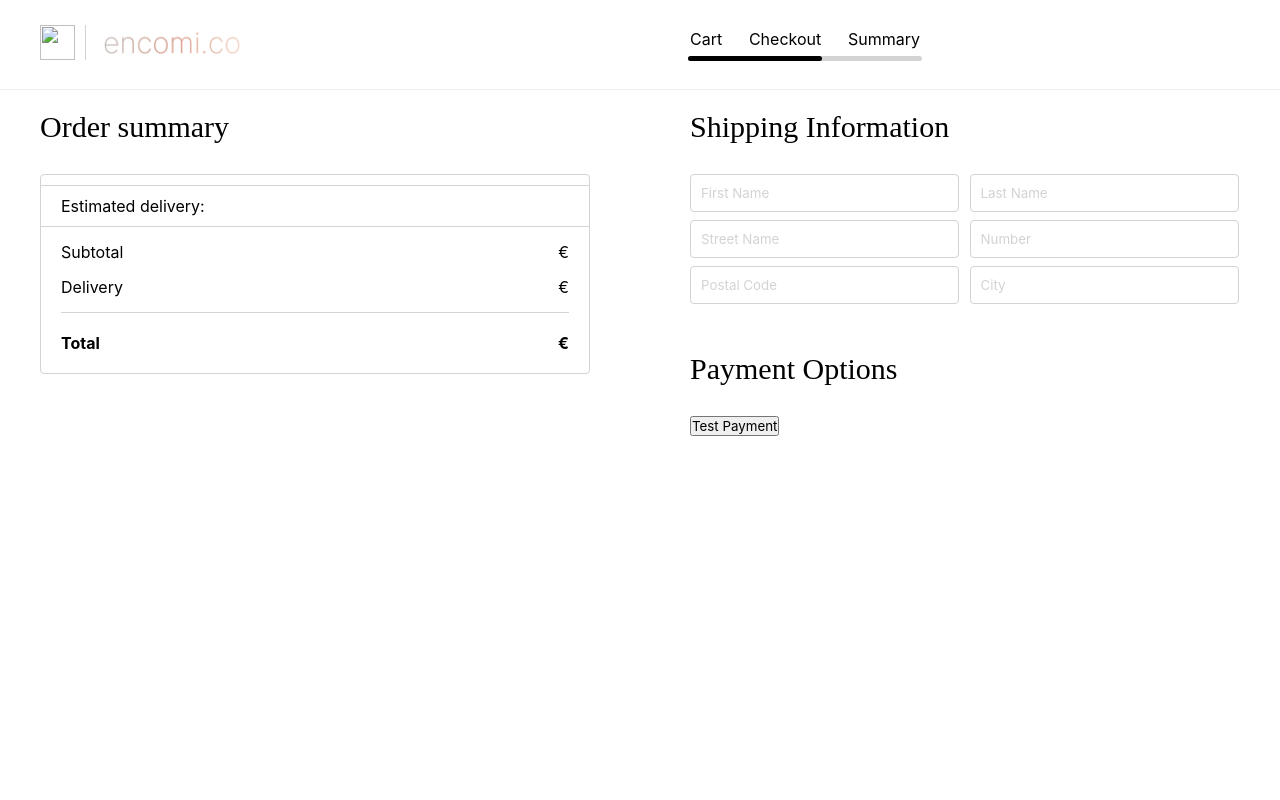
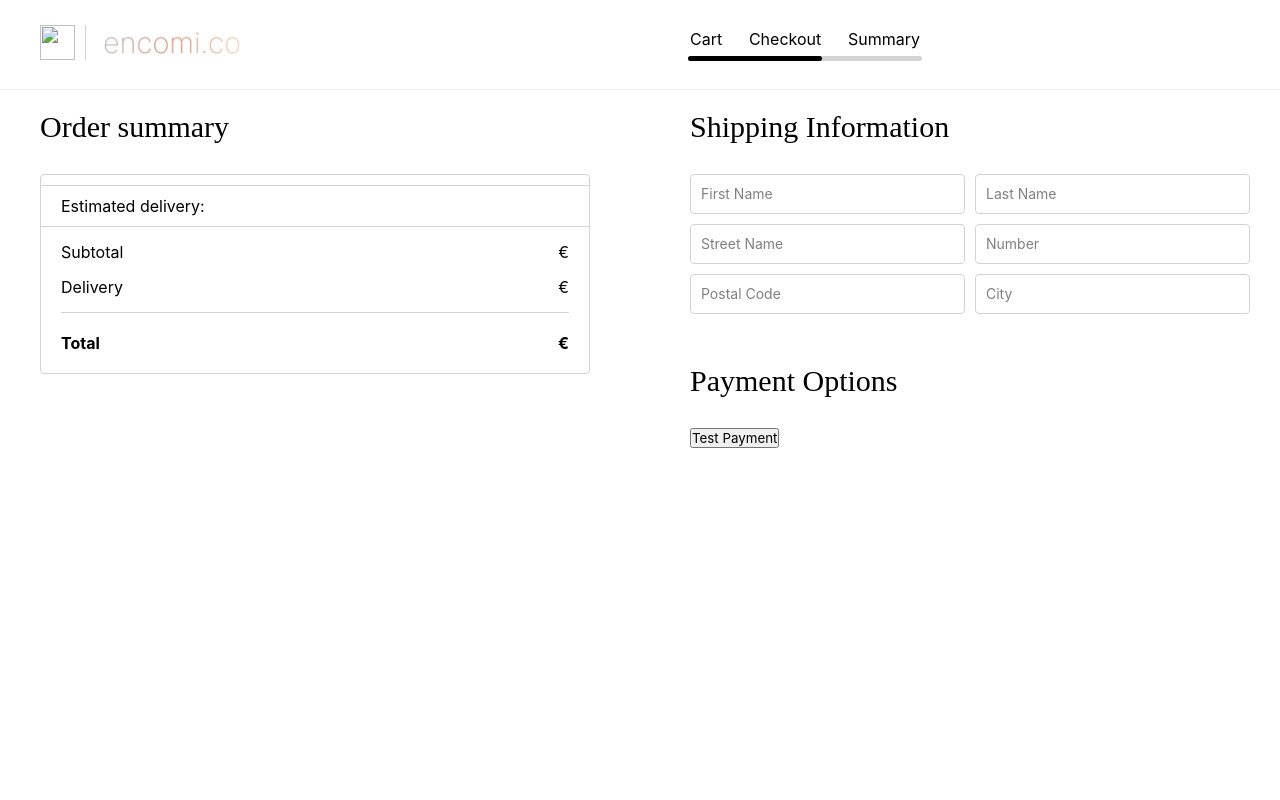
Before and after one commit to nicklas-rn/encomi, a Django app: template shop/templates/shop/checkout.html in a window 1280 px wide. Run offline with Django 3.2, Linux system fonts and the light colour scheme; the template is opened without the code that fills it, so the values that code supplies are empty; some libraries are stand-ins or nearby versions.

Commit message:
moving input fields done

```diff
--- a/shop/static/shop/checkout_style.css
+++ b/shop/static/shop/checkout_style.css
@@ -127,18 +127,15 @@
     font-family: 'Inria Serif', serif;
 }
 
-input::placeholder {
-    color: lightgrey;
-    opacity: 1;
+.shipping-information{
+    display: grid;
+    grid-template-columns: 50% 50%;
+    grid-column-gap: 10px;
 }
 
 .shipping-input {
     padding: 10px;
-    border: 1px solid lightgrey;
     border-radius: 4px;
-    margin-right: 6px;
-    margin-bottom: 8px;
-    width: calc(50% - 6px);
 }
 
 .shipping-input-right{
@@ -225,7 +222,6 @@ input::placeholder {
 
     .shipping-input {
         margin-right: 2px;
-        margin-bottom: 5px;
         width: calc(50% - 5px);
     }
 
--- a/shop/static/shop/style.css
+++ b/shop/static/shop/style.css
@@ -329,40 +329,20 @@ footer p, footer a, footer a:visited{
 
 :root {
     --body: #ffffff;
-    --text: #081114;
-    --text-light: #ACC3C9;
-    --primary: #ACC3C9;
-    --border: #D5E1E4;
-    --padding: 10px 20px;
-    --line-height: 24px;
-}
-
-#new-order-link{
-    background-color: EAF0F2;
-}
-
-#dashboard-link{
-    background-color: transparent;
-}
-
-.new-order{
-    width: 100%;
-    display: flex;
-    flex-direction: column;
-    align-items: center;
-}
-
-.form-wrapper{
-    max-width: 680px;
-    padding-bottom: 100px;
+    --text: black;
+    --text-light: grey;
+    --primary: grey;
+    --border: lightgrey;
+    --padding: 10px 10px;
+    --line-height: 18px;
 }
 
 .input-group {
-    width: calc(100%-4px);
+    width: auto;
     position: relative;
-    border: 2px solid var(--border);
-    border-radius: 8px;
-    margin-bottom: 20px;
+    border: 1px solid var(--border);
+    border-radius: 4px;
+    margin-bottom: 10px;
 }
 
 .input-group-wrapper{
@@ -400,7 +380,7 @@ footer p, footer a, footer a:visited{
     background-color: transparent;
     width: 100%;
     color: var(--text);
-    font-size: 18px;
+    font-size: 14px;
     line-height: var(--line-height);
     border-radius: 6px;
 }
@@ -424,8 +404,7 @@ footer p, footer a, footer a:visited{
     top: 0;
     left: 0;
     bottom: 0;
-    font-size: 16px;
-    font-size: 16px;
+    font-size: 14px;
     color: var(--text-light);
     cursor: text;
     transition: 0.1s;
@@ -437,13 +416,13 @@ footer p, footer a, footer a:visited{
 
 .input-group:focus-within label,
 .input-group .input:not(:placeholder-shown) ~ label {
-    padding: 0px 8px;
+    padding: 0px 5px;
     line-height: 14px;
     background-color: var(--body);
-    top: -14px;
-    left: 10px;
+    top: -8px;
+    left: 5px;
     bottom: auto;
-    font-size: 14;
+    font-size: 12;
     color: var(--text-light);
 }
 
--- a/shop/templates/shop/checkout.html
+++ b/shop/templates/shop/checkout.html
@@ -51,12 +51,30 @@
         <p class="shipping-information-heading">Shipping Information</p>
 
         <div class=" shipping-information">
-            <input type="text" class="shipping-input" id="firstname" name="firstname" placeholder="First Name">
-            <input type="text" class="shipping-input shipping-input-right" id="lastname" name="lastname" placeholder="Last Name">
-            <input type="text" class="shipping-input" id="streetname" name="streetname" placeholder="Street Name">
-            <input type="text" class="shipping-input shipping-input-right" id="number" name="number" placeholder="Number">
-            <input type="text" class="shipping-input" id="postalcode" name="postalcode" placeholder="Postal Code">
-            <input type="text" class="shipping-input shipping-input-right" id="city" name="city" placeholder="City">
+            <div class="input-group">
+                <input type="text" class="input shipping-input" id="firstname" name="firstname" placeholder=" ">
+                <label for="firstname">First Name</label>
+            </div>
+            <div class="input-group">
+                <input type="text" class="input shipping-input shipping-input-right" id="lastname" name="lastname" placeholder=" ">
+                <label for="lastname">Last Name</label>
+            </div>
+            <div class="input-group">
+                <input type="text" class="input shipping-input" id="streetname" name="streetname" placeholder=" ">
+                <label for="streetname">Street Name</label>
+            </div>
+            <div class="input-group">
+                <input type="text" class="input shipping-input shipping-input-right" id="number" name="number" placeholder=" ">
+                <label for="number">Number</label>
+            </div>
+            <div class="input-group">
+                <input type="text" class="input shipping-input" id="postalcode" name="postalcode" placeholder=" ">
+                <label for="postalcode">Postal Code</label>
+            </div>
+            <div class="input-group">
+                <input type="text" class="input shipping-input shipping-input-right" id="city" name="city" placeholder=" ">
+                <label for="city">City</label>
+            </div>
         </div>
 
         <p class="payment-options-heading">Payment Options</p>
```
